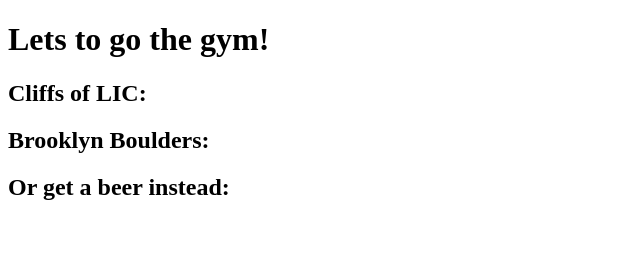
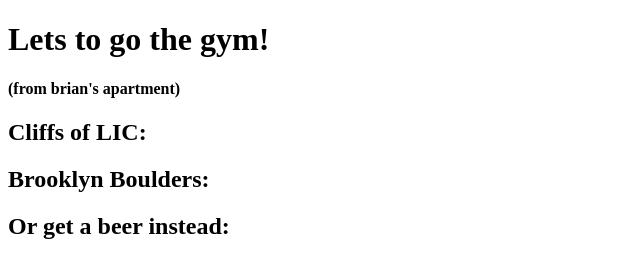
Before and after one commit to bmonetti/bmonetti.github.io, a plain HTML site: page index.html in a window 1280 px wide. Shown: the whole page, without its empty margins (0-640 px from the left). Drawn offline with Linux system fonts and the light colour scheme.

Commit message:
cleanup2

```diff
--- a/index.html
+++ b/index.html
@@ -9,6 +9,7 @@
 <body>
 
 	<h1>Lets to go the gym! </h1>
+	<h4>(from brian's apartment)</h4>
 
 	<h2>Cliffs of LIC:</h2>
 	<div data-bttnio-id="btn-6627494ad04d32b6"
```
